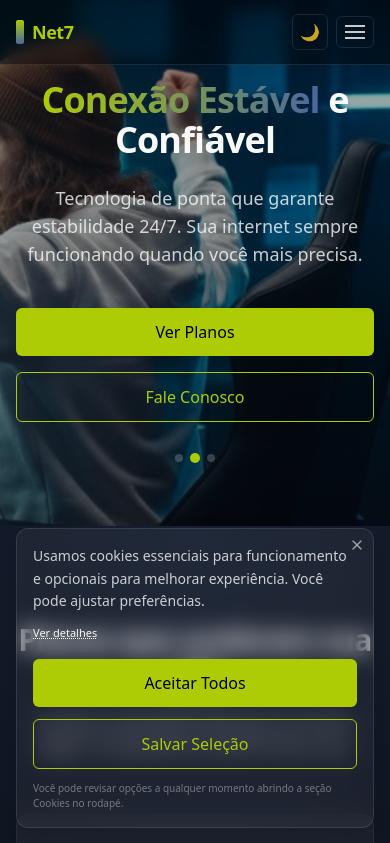
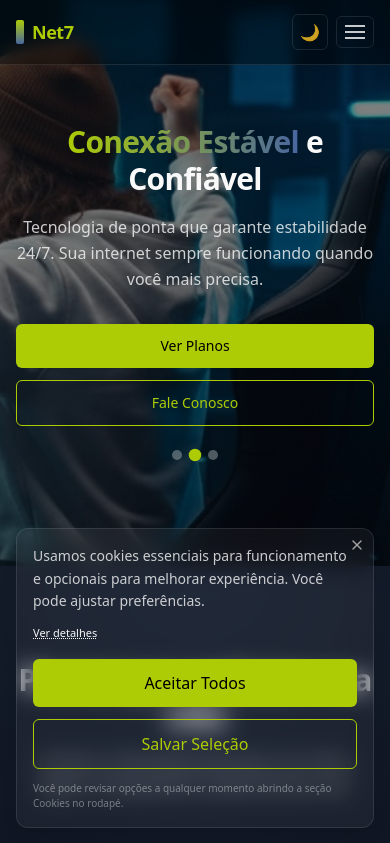
Before and after one commit to ghutttyerrez/net7, a React (Vite) app: page / in a window 390 px wide. Shown: the top 843 px of the page. Built offline with nearby package versions, Linux system fonts and the light colour scheme.

Commit message:
ajustando algumas imagens

```diff
--- a/src/components/Hero.jsx
+++ b/src/components/Hero.jsx
@@ -59,48 +59,57 @@ export default function Hero() {
   }, [])
 
   return (
-    <section id="hero" className="relative pt-20 pb-16 overflow-hidden">
-      {/* Container único para todas as imagens */}
+    <section id="hero" className="relative pt-20 pb-16 overflow-hidden min-h-[60vh] sm:min-h-[70vh]">
+      {/* Container único para todas as imagens com background-size: cover */}
       <div className="absolute inset-0 z-0">
         {lightImages.map((lightImage, index) => {
           const isActive = index === currentImageIndex
           const currentImage = isDarkMode ? darkImages[index] : lightImages[index]
 
           return (
-            <img
+            <div
               key={`image-${index}-${isDarkMode ? 'dark' : 'light'}`}
-              src={currentImage.webp}
-              alt={currentImage.alt}
-              className={`absolute inset-0 w-full h-full transition-opacity duration-1000 ease-in-out ${
+              className={`absolute inset-0 w-full h-full transition-opacity duration-1000 ease-in-out bg-cover bg-no-repeat ${
                 isActive ? 'opacity-100' : 'opacity-0'
-              } ${index === 2 ? 'object-cover object-top' : index === 0 ? 'object-contain object-center' : 'object-cover object-center'}`}
+              } ${
+                // Posicionamento específico por imagem para mobile e desktop
+                index === 0
+                  ? 'bg-center'
+                  : index === 1
+                    ? 'bg-[center_25%] sm:bg-[center_30%]'
+                    : 'bg-[center_15%] sm:bg-[center_20%]'
+              } ${
+                // Ajustes de brilho para tema dark
+                isDarkMode
+                  ? 'brightness-110 contrast-105'
+                  : 'brightness-95 contrast-100'
+              }`}
               style={{
-                zIndex: isActive ? 10 : 5,
-                visibility: 'visible',
-                display: 'block'
+                backgroundImage: `url(${currentImage.webp})`,
+                zIndex: isActive ? 10 : 5
               }}
-              loading={index === 0 ? "eager" : "lazy"}
-              decoding="async"
+              role="img"
+              aria-label={currentImage.alt}
             />
           )
         })}
       </div>
 
-      {/* Overlays para tema claro */}
-      <div className="absolute inset-0 z-20 bg-gradient-to-b from-white/70 via-white/50 to-white/30 backdrop-blur-[2px] dark:hidden" />
+      {/* Overlays para tema claro - Otimizados para mobile */}
+      <div className="absolute inset-0 z-20 bg-gradient-to-b from-white/85 via-white/70 to-white/50 backdrop-blur-[1px] dark:hidden sm:from-white/70 sm:via-white/50 sm:to-white/30 sm:backdrop-blur-[2px]" />
 
       <div className={`absolute inset-0 z-21 transition-opacity duration-1000 ${currentImageIndex === 0 ? 'opacity-100' : 'opacity-0'} dark:hidden pointer-events-none`}>
-        <div className="absolute w-[880px] h-[880px] -top-64 left-1/2 -translate-x-1/2 rounded-full opacity-30 bg-[radial-gradient(circle_at_center,rgba(59,94,148,0.55)_0%,transparent_62%)] blur-3xl" />
-        <div className="absolute w-[720px] h-[720px] -bottom-40 left-1/2 -translate-x-1/2 rounded-full opacity-25 bg-[radial-gradient(circle_at_center,rgba(173,204,5,0.55)_0%,transparent_70%)] blur-3xl mix-blend-overlay" />
+        <div className="absolute w-[400px] h-[400px] sm:w-[880px] sm:h-[880px] -top-20 sm:-top-64 left-1/2 -translate-x-1/2 rounded-full opacity-50 sm:opacity-30 bg-[radial-gradient(circle_at_center,rgba(59,94,148,0.55)_0%,transparent_62%)] blur-xl sm:blur-3xl" />
+        <div className="absolute w-[350px] h-[350px] sm:w-[720px] sm:h-[720px] -bottom-10 sm:-bottom-40 left-1/2 -translate-x-1/2 rounded-full opacity-45 sm:opacity-25 bg-[radial-gradient(circle_at_center,rgba(173,204,5,0.55)_0%,transparent_70%)] blur-xl sm:blur-3xl mix-blend-overlay" />
       </div>
 
-      <div className={`absolute inset-0 z-22 transition-opacity duration-1000 ${currentImageIndex === 0 ? 'opacity-100' : 'opacity-0'} dark:hidden pointer-events-none [mask-image:radial-gradient(circle_at_center,black,transparent_70%)] bg-[radial-gradient(circle_at_center,rgba(0,0,0,0.25)_0%,transparent_60%)] mix-blend-multiply`} />
+      <div className={`absolute inset-0 z-22 transition-opacity duration-1000 ${currentImageIndex === 0 ? 'opacity-100' : 'opacity-0'} dark:hidden pointer-events-none [mask-image:radial-gradient(circle_at_center,black,transparent_65%)] bg-[radial-gradient(circle_at_center,rgba(0,0,0,0.45)_0%,transparent_55%)] sm:[mask-image:radial-gradient(circle_at_center,black,transparent_70%)] sm:bg-[radial-gradient(circle_at_center,rgba(0,0,0,0.25)_0%,transparent_60%)] mix-blend-multiply`} />
 
-      {/* Overlay para tema escuro */}
-      <div className="absolute inset-0 z-20 bg-black/35 hidden dark:block" />
+      {/* Overlay para tema escuro - Otimizado para mobile */}
+      <div className="absolute inset-0 z-20 bg-black/50 sm:bg-black/35 hidden dark:block" />
 
-      <div className="container-section text-center relative z-30 flex flex-col items-center justify-center min-h-[40vh]">
-        <h1 className={`text-4xl sm:text-5xl lg:text-6xl font-bold tracking-tight text-center transition-all duration-1000 ${
+      <div className="container-section text-center relative z-30 flex flex-col items-center justify-center min-h-[50vh] sm:min-h-[40vh] px-4 sm:px-6 py-8 sm:py-0">
+        <h1 className={`text-3xl sm:text-4xl md:text-5xl lg:text-6xl font-bold tracking-tight text-center transition-all duration-1000 leading-tight ${
           currentImageIndex === 2 ? 'opacity-0 transform translate-y-4' : 'opacity-100 transform translate-y-0'
         }`}>
           <span className="text-gradient-invert-light">
@@ -111,28 +120,28 @@ export default function Hero() {
           </span>
         </h1>
 
-        <p className={`mt-6 max-w-2xl mx-auto text-lg text-neutral-600 dark:text-brand-light/80 text-center transition-all duration-1000 ${
+        <p className={`mt-4 sm:mt-6 max-w-xl sm:max-w-2xl mx-auto text-base sm:text-lg text-neutral-600 dark:text-brand-light/80 text-center transition-all duration-1000 leading-relaxed ${
           currentImageIndex === 2 ? 'opacity-0 transform translate-y-4' : 'opacity-100 transform translate-y-0'
         }`}>
           {slideContent[currentImageIndex]?.subtitle || 'Conecte sua casa e seu negócio com estabilidade, baixa latência e suporte humano de verdade. A Net7 entrega performance real.'}
         </p>
 
-        <div className={`mt-10 flex flex-col sm:flex-row gap-4 justify-center w-full max-w-md mx-auto sm:max-w-none transition-all duration-1000 ${
+        <div className={`mt-8 sm:mt-10 flex flex-col sm:flex-row gap-3 sm:gap-4 justify-center w-full max-w-sm sm:max-w-md mx-auto lg:max-w-none transition-all duration-1000 ${
           currentImageIndex === 2 ? 'opacity-0 transform translate-y-4' : 'opacity-100 transform translate-y-0'
         }`}>
-          <a href="#planos" className="btn-primary w-full sm:w-auto">Ver Planos</a>
-          <a href="#contato" className="btn-outline w-full sm:w-auto">Fale Conosco</a>
+          <a href="#planos" className="btn-primary w-full sm:w-auto text-sm sm:text-base">Ver Planos</a>
+          <a href="#contato" className="btn-outline w-full sm:w-auto text-sm sm:text-base">Fale Conosco</a>
         </div>
 
-        <div className="mt-8 flex justify-center gap-2">
+        <div className="mt-6 sm:mt-8 flex justify-center gap-2">
           {[0, 1, 2].map((index) => (
             <button
               key={index}
               onClick={() => setCurrentImageIndex(index)}
-              className={`w-2 h-2 rounded-full transition-all duration-300 ${
+              className={`w-2.5 h-2.5 sm:w-2 sm:h-2 rounded-full transition-all duration-300 ${
                 index === currentImageIndex
                   ? 'bg-brand-blue dark:bg-brand-lime shadow-lg scale-125'
-                  : 'bg-white/40 dark:bg-white/20 hover:bg-white/60 dark:hover:bg-white/40'
+                  : 'bg-white/50 dark:bg-white/30 hover:bg-white/70 dark:hover:bg-white/50 sm:bg-white/40 sm:dark:bg-white/20 sm:hover:bg-white/60 sm:dark:hover:bg-white/40'
               }`}
               aria-label={`Ir para imagem ${index + 1}`}
             />
--- a/src/components/MinhaNet7Section.jsx
+++ b/src/components/MinhaNet7Section.jsx
@@ -35,7 +35,7 @@ export default function MinhaNet7Section() {
               </svg>
             </div>
             <div className={textContainerClass}>
-              <p className={subtitleClass}>Baixar na</p>
+              <p className={subtitleClass}>Disponível na</p>
               <p className={titleClass}>App Store</p>
             </div>
           </a>
```
Also changed, not shown: public/hero-connection-dark.webp.
